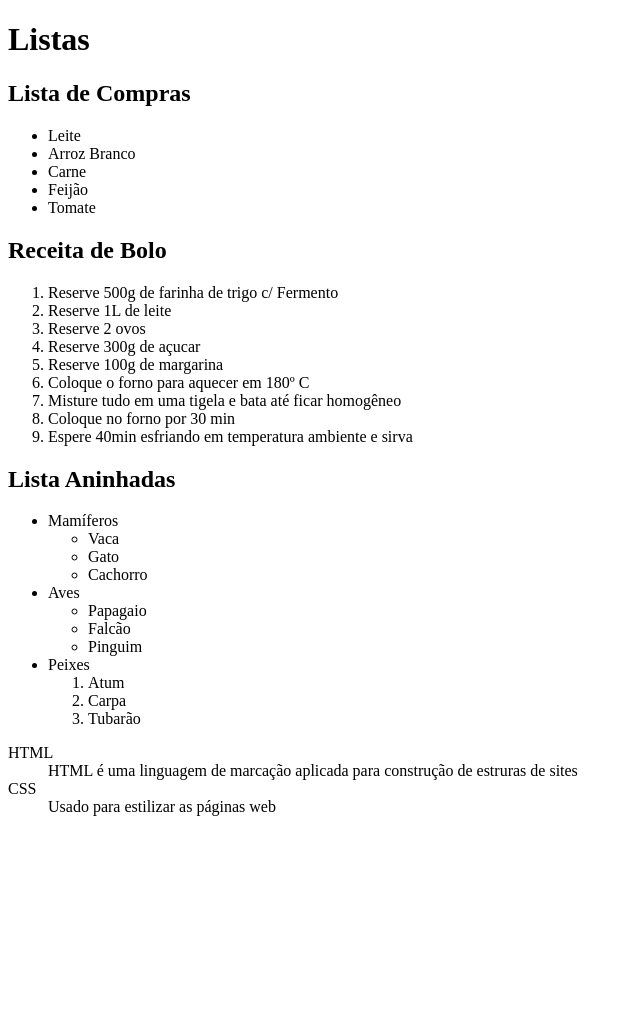
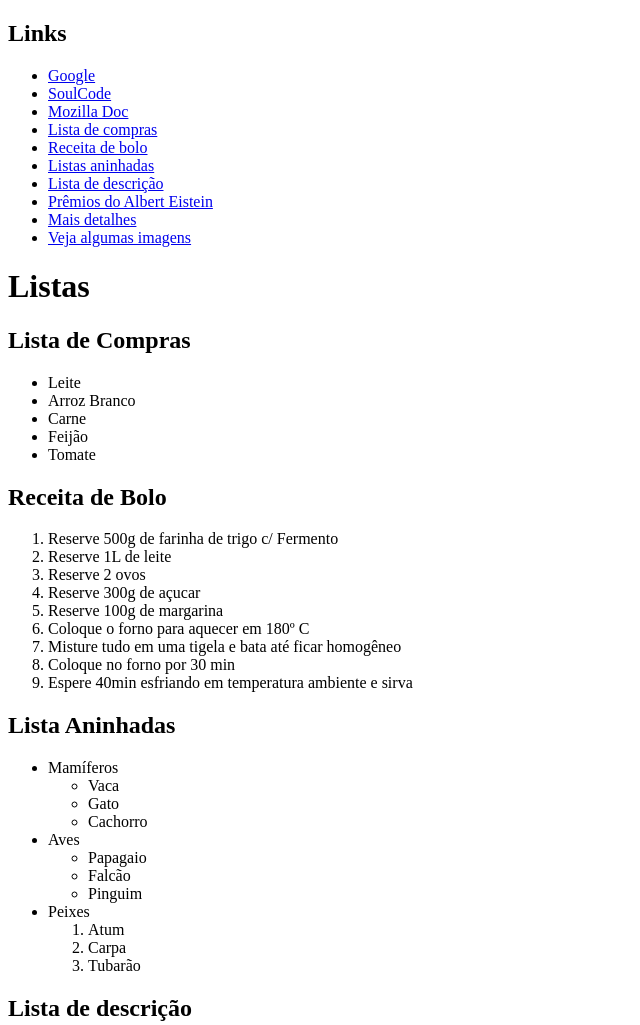
Before and after one commit to GuHenrique/SoulCode---Porto, a plain HTML site: page estudando-html/aula-220623/index.html in a window 1280 px wide. Shown: the top 1025 px of the page, without its empty margins (0-640 px from the left). Before the commit the page ends 832 px from the top, so only its background shows below. Drawn offline with Linux system fonts and the light colour scheme.

Commit message:
links e tag imagem

```diff
--- a/estudando-html/aula-220623/index.html
+++ b/estudando-html/aula-220623/index.html
@@ -9,8 +9,26 @@
 
 <body>
 
+    <h2>Links</h2>
+
+    <ul>
+        <li><a href="https://google.com/" target="_blank">Google</a></li>
+        <li><a href="https://soulcode.com/" target="_blank">SoulCode</a></li>
+        <li><a href="https://developer.mozilla.org/en-US/docs/Web/HTML" target="_blank">Mozilla Doc</a></li>
+        <li><a href="#compra">Lista de compras</a></li>
+        <li><a href="#bolo">Receita de bolo</a></li>
+        <li><a href="#aninhada">Listas aninhadas</a></li>
+        <li><a href="#descricao">Lista de descrição</a></li>
+        <li>
+            <a href="https://pt.wikipedia.org/wiki/Albert_Einstein#Prêmios_e_honrarias">Prêmios do Albert Eistein</a>
+        </li>
+        <li><a href="./diretorio/detalhes.html">Mais detalhes</a></li>
+        <li><a href="./diretorio/imagens.html">Veja algumas imagens</a></li>
+    </ul>
+
     <h1>Listas</h1>
-    <h2>Lista de Compras</h2>
+
+    <h2 id="compra">Lista de Compras</h2>
     <ul>
         <li>Leite</li>
         <li>Arroz Branco</li>
@@ -19,7 +37,7 @@
         <li>Tomate</li>
     </ul>
 
-    <h2>Receita de Bolo</h2>
+    <h2 id="bolo">Receita de Bolo</h2>
     <ol>
         <li>Reserve 500g de farinha de trigo c/ Fermento</li>
         <li>Reserve 1L de leite</li>
@@ -32,7 +50,7 @@
         <li>Espere 40min esfriando em temperatura ambiente e sirva</li>
     </ol>
 
-    <h2>Lista Aninhadas</h2>
+    <h2 id="aninhada">Lista Aninhadas</h2>
 
     <ul>
         <li>
@@ -59,6 +77,7 @@
         </li>
     </ul>
 
+    <h2 id="descricao">Lista de descrição</h2>
     <dl>
         <dt>HTML</dt>
         <dd>HTML é uma linguagem de marcação aplicada para construção de estruras de sites</dd>
```
Also changed, not shown: estudando-html/aula-220623/diretorio/detalhes.html (added, +38 -0 lines), estudando-html/aula-220623/diretorio/imagens.html (added, +16 -0 lines), estudando-html/aula-220623/diretorio/plano-de-fundo.png (added).
